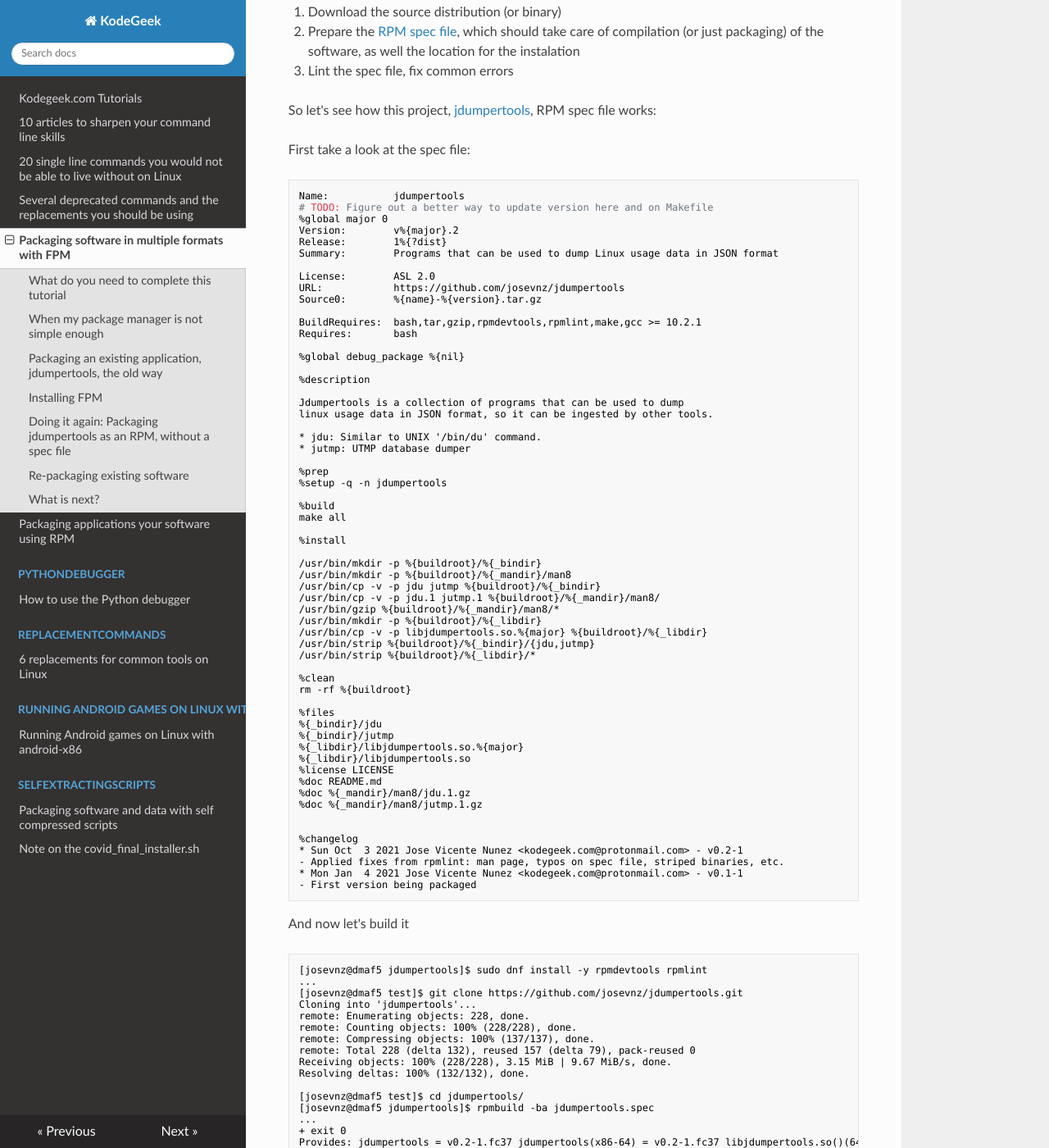
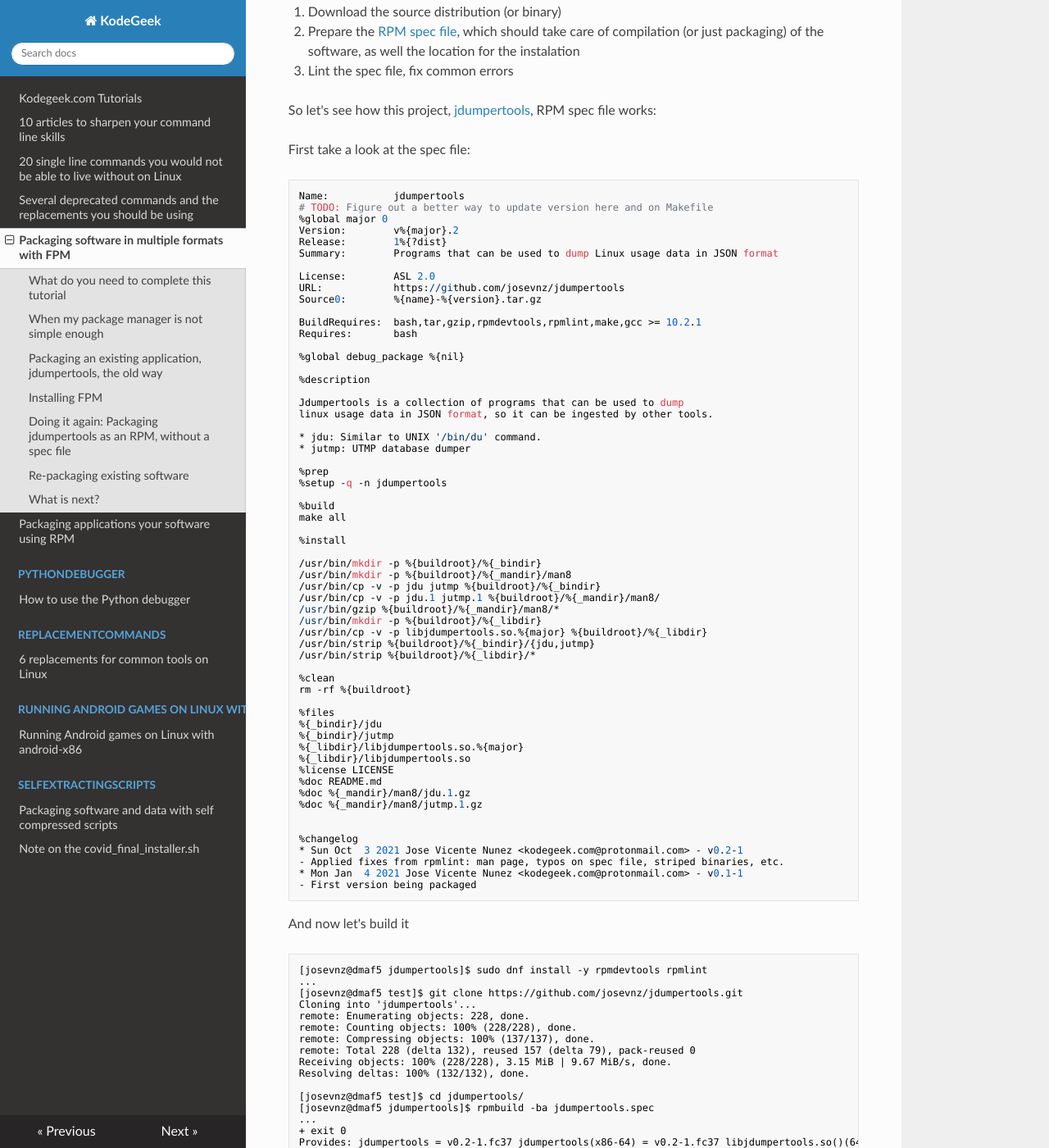
Before and after one commit to josevnz/tutorials, an MkDocs documentation site: the page built from docs/GettingStartedWithFpm.md, in a window 1280 px wide and 1400 px high, scrolled down 1824 px. Shown: the whole window at 82% size. Built offline with MkDocs 1.6.1, drawn with Linux system fonts in a browser that asks for light colours; nearby versions of some CDN libraries; some of the changed text lies outside the part shown.

Commit message:
Changes for the site.

````diff
--- a/docs/GettingStartedWithFpm.md
+++ b/docs/GettingStartedWithFpm.md
@@ -35,7 +35,7 @@ So let's see how this project, [jdumpertools](ttps://github.com/josevnz/jdumpert
 
 First take a look at the spec file:
 
-```ini
+```
 Name:           jdumpertools
 # TODO: Figure out a better way to update version here and on Makefile
 %global major 0
````
Also changed, not shown: other parts of docs/GettingStartedWithFpm.md (+2 -0 lines).
